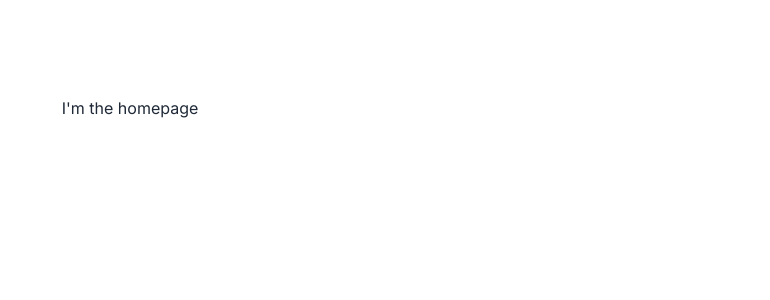
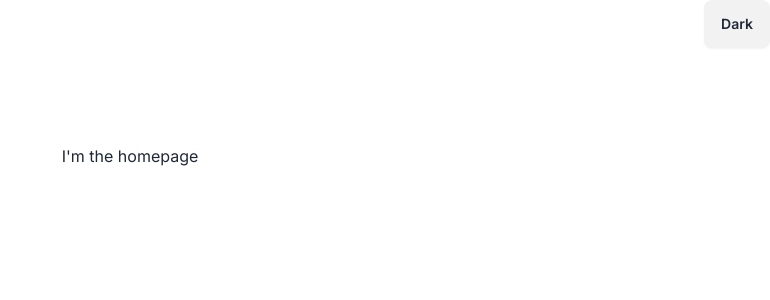
Before and after one commit to james0r/NomadBeans, a Next.js app: page / in a window 1280 px wide. Shown: the top 300 px of the page, without its empty margins (510-1280 px from the left). Built offline with nearby package versions, Linux system fonts and the light colour scheme.

Commit message:
added dark mode

```diff
--- a/src/app/layout.tsx
+++ b/src/app/layout.tsx
@@ -1,22 +1,28 @@
-import type { Metadata } from "next";
-import { Inter } from "next/font/google";
-import "./globals.css";
+import type { Metadata } from "next"
+import { Inter } from "next/font/google"
+import "./globals.css"
+import ThemeSwitcher from "../components/ThemeSwitcher"
 
-const inter = Inter({ subsets: ["latin"] });
+const inter = Inter({ subsets: ["latin"] })
 
 export const metadata: Metadata = {
   title: "Create Next App",
   description: "Generated by create next app",
-};
+}
 
 export default function RootLayout({
   children,
 }: Readonly<{
-  children: React.ReactNode;
+  children: React.ReactNode
 }>) {
   return (
     <html lang="en" data-theme="light">
-      <body className={inter.className}>{children}</body>
+      <body className={inter.className}>
+        <div className="flex justify-end">
+          <ThemeSwitcher />
+        </div>
+        {children}
+      </body>
     </html>
-  );
+  )
 }
--- a/src/components/Cafe.tsx
+++ b/src/components/Cafe.tsx
@@ -45,16 +45,16 @@ const Cafe: FC<Props> = ({
 
   return (
     <div className="card bg-white image-full w-full shadow-xl">
-      <div className="card-body bg-white">
+      <div className="card-body bg-white dark:bg-base-200">
         <div>
           <input
             type="text"
             value={name}
             onChange={handleNameChange}
             readOnly={!editing}
-            className={`outline-none read-only:border-transparent focus:border border-gray-200 rounded px-2 py-1 w-full text-black`}
+            className={`outline-none read-only:border-transparent focus:border border-gray-200 rounded px-2 py-1 w-full text-black dark:text-white`}
           />
-          <div className="text-black">
+          <div className="text-black dark:text-white">
             {cafe.createdAt}
           </div>
         </div>
--- /dev/null
+++ b/src/components/ThemeSwitcher.tsx
@@ -0,0 +1,30 @@
+"use client"
+
+import React, { useEffect } from 'react'
+
+const ThemeSwitcher = () => {
+  const [theme, setTheme] = React.useState('light')
+
+  useEffect(() => {
+    if (theme === 'light') {
+      document.documentElement.setAttribute('data-theme', 'light')
+    } else {
+      document.documentElement.setAttribute('data-theme', 'dark')
+    }
+  }, [theme])
+
+  const onButtonClick = (e) => {
+    setTheme(theme === 'light' ? 'dark' : 'light')
+  }
+
+  return (
+    <button
+      onClick={onButtonClick}
+      className="btn"
+      >
+      {theme === 'light' ? 'Dark' : 'Light'}
+    </button>
+  )
+}
+
+export default ThemeSwitcher
--- a/tailwind.config.ts
+++ b/tailwind.config.ts
@@ -21,5 +21,6 @@ const config: Config = {
   plugins: [
     require('daisyui'),
   ],
+  darkMode: ['selector', '[data-theme="dark"]'],
 }
 export default config
```
